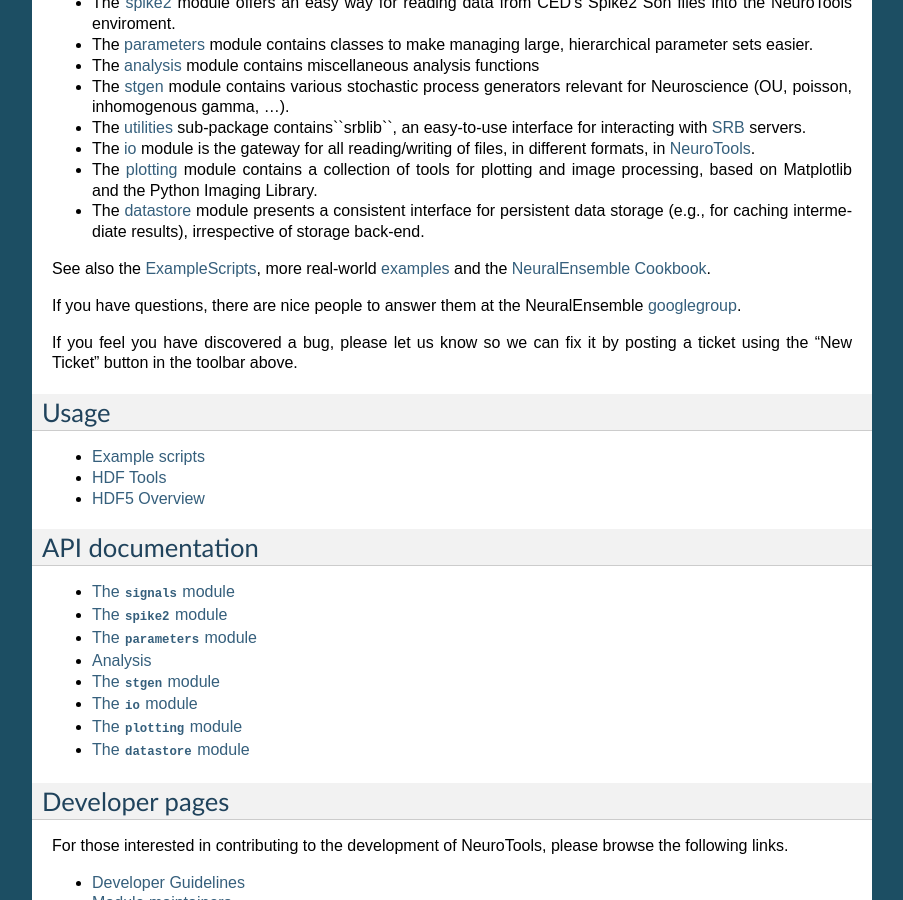
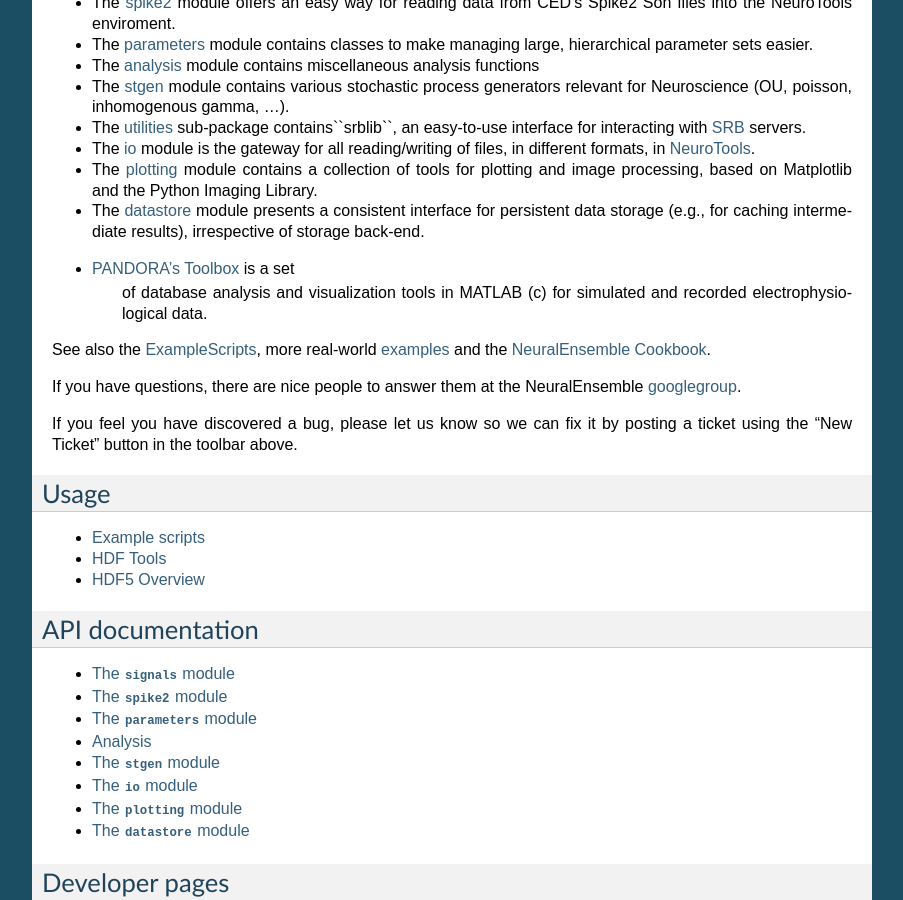
Before and after one commit to laurentperrinet/NeuroTools, a Sphinx documentation site: the page built from doc/index.rst, in a window 1280 px wide and 900 px high, scrolled down 626 px. Shown: the whole window, without its empty margins (198-1101 px from the left). Built offline with Sphinx 7.4.7, drawn with Linux system fonts in a browser that asks for light colours.

Commit message:
fixed link instead of removing it

```diff
--- a/doc/index.rst
+++ b/doc/index.rst
@@ -76,6 +76,9 @@
    module presents a consistent interface for persistent data storage
    (e.g., for caching intermediate results), irrespective of storage
    back-end.
+-  `PANDORA's Toolbox <http://software.incf.org/software/pandora>`_ is a set
+    of database analysis and visualization tools in MATLAB (c) for
+    simulated and recorded electrophysiological data.
 
 See also the
 `ExampleScripts <http://neuralensemble.org/trac/NeuroTools/wiki/ExampleScripts>`_,
```
